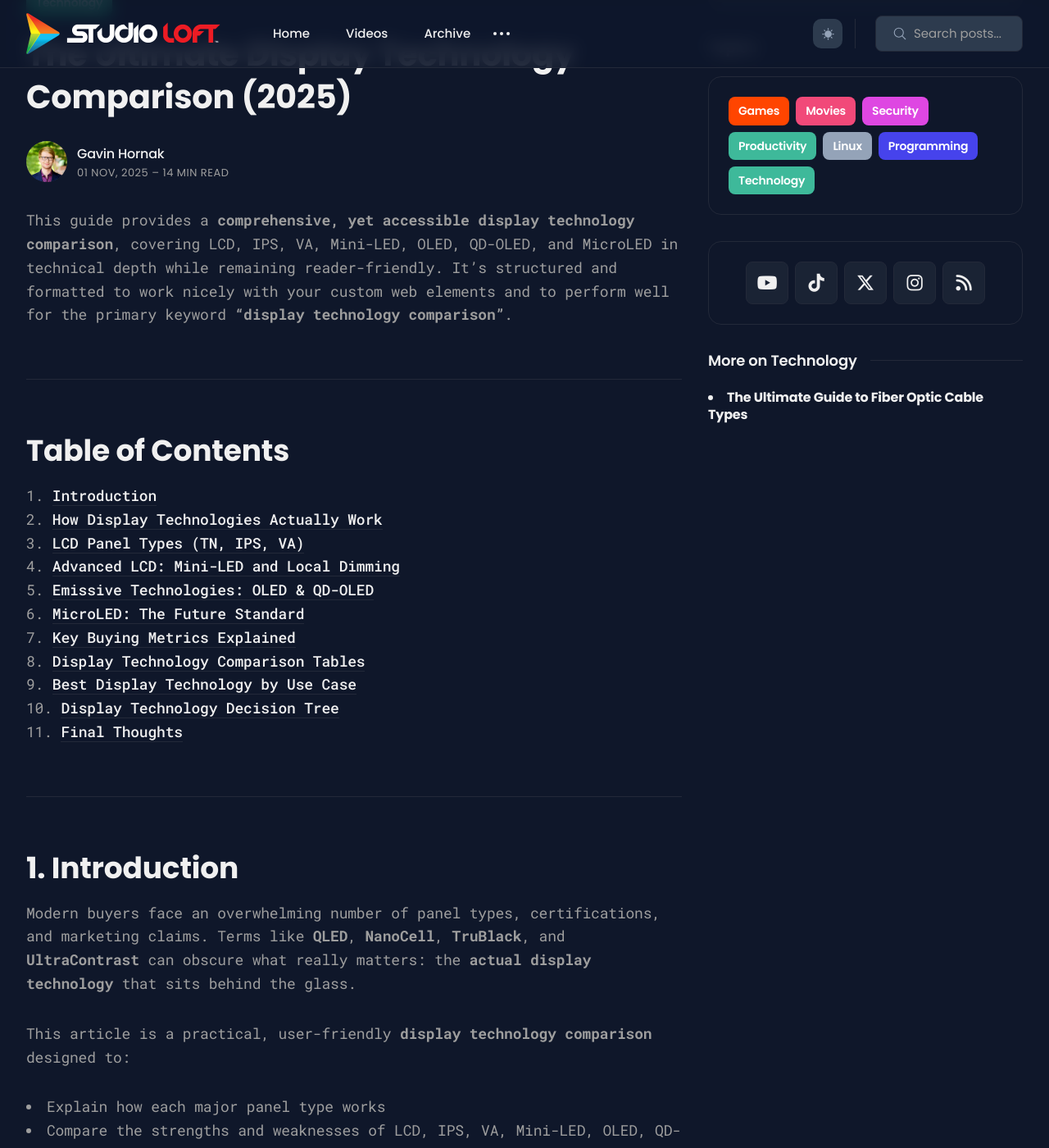
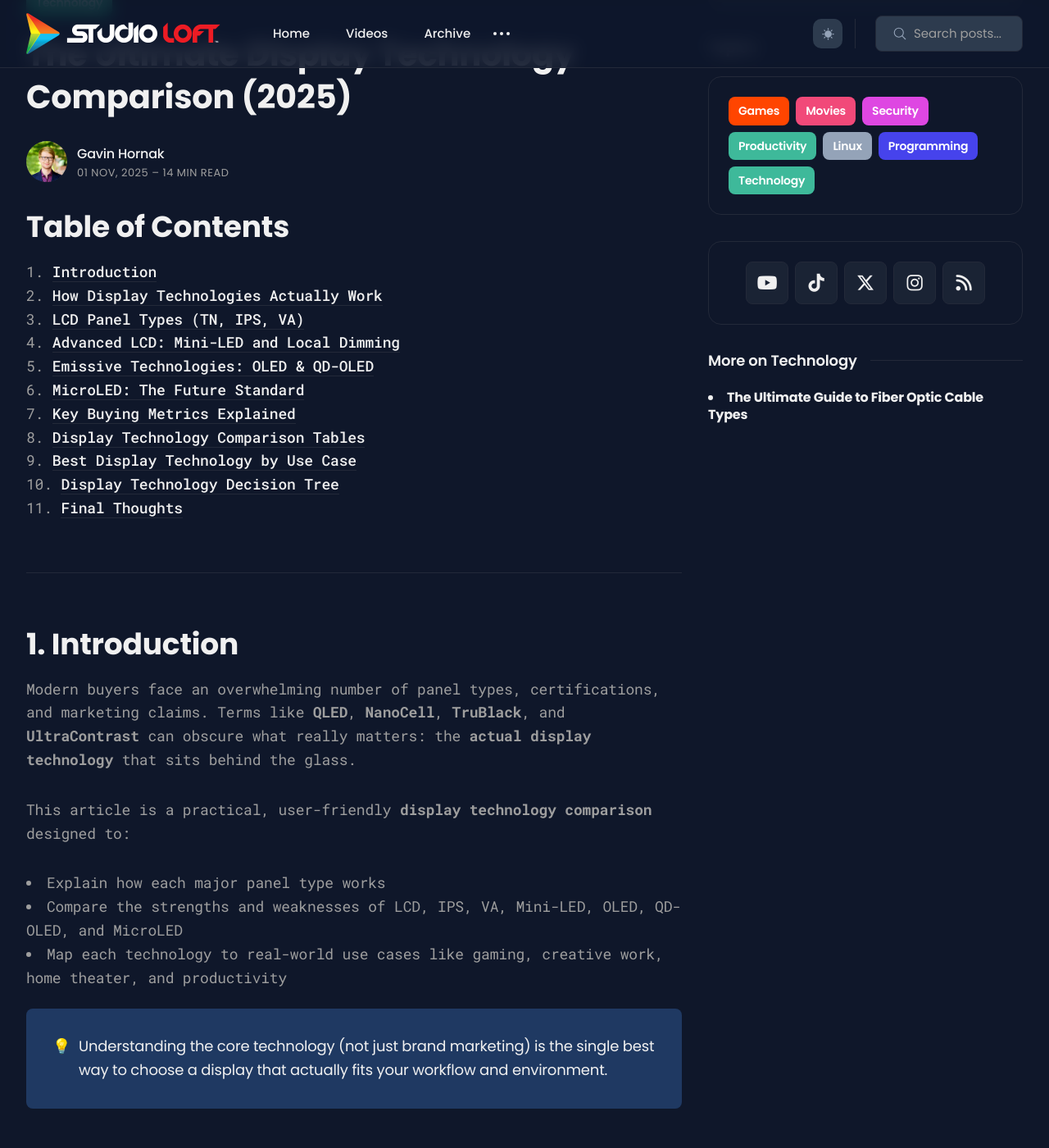
Before and after one commit to studioloft/studioloft.github.io, a Jekyll site: the page built from _posts/2025-11-01-display-technology.md, in a window 1280 px wide and 1400 px high, scrolled down 606 px. Shown: the whole window at 82% size. Built offline with Jekyll 4.4.1, drawn with Linux system fonts in a browser that asks for light colours.

```diff
--- a/_posts/2025-11-01-display-technology.md
+++ b/_posts/2025-11-01-display-technology.md
@@ -6,13 +6,6 @@ date: 2025-11-01 15:01:35 +0300
 image: '/images/content/panels-v25-11.png'
 tags: [Technology]
 tags_color: '#3eb99a'
----
-
-
-This guide provides a **comprehensive, yet accessible display technology comparison**, covering LCD, IPS, VA, Mini-LED, OLED, QD-OLED, and MicroLED in technical depth while remaining reader-friendly. It’s structured and formatted to work nicely with your custom web elements and to perform well for the primary keyword **“display technology comparison”**.
-
-
-
 ---
 
 # Table of Contents
@@ -85,7 +78,7 @@ The tradeoffs:
 - OLED and QD-OLED use **organic compounds** that can wear out and are susceptible to **burn-in**
 - Emissive panels are more complex and usually more expensive
 - Managing brightness vs. longevity is a key engineering challenge
-<br>
+
 {: .important }
 Emissive technologies offer the **best image quality** overall, but they carry higher cost and more long-term image retention risks, especially for static UI elements.
 
--- a/css/_4-layouts/page.scss
+++ b/css/_4-layouts/page.scss
@@ -247,6 +247,7 @@
   .note, .tip, .important, .warning, .caution {
     position: relative;
     padding: 32px 32px 32px 64px;
+    margin-top: 24px;
     font-family: $heading-font-family;
     font-size: 18px;
     border-radius: 8px;
```
